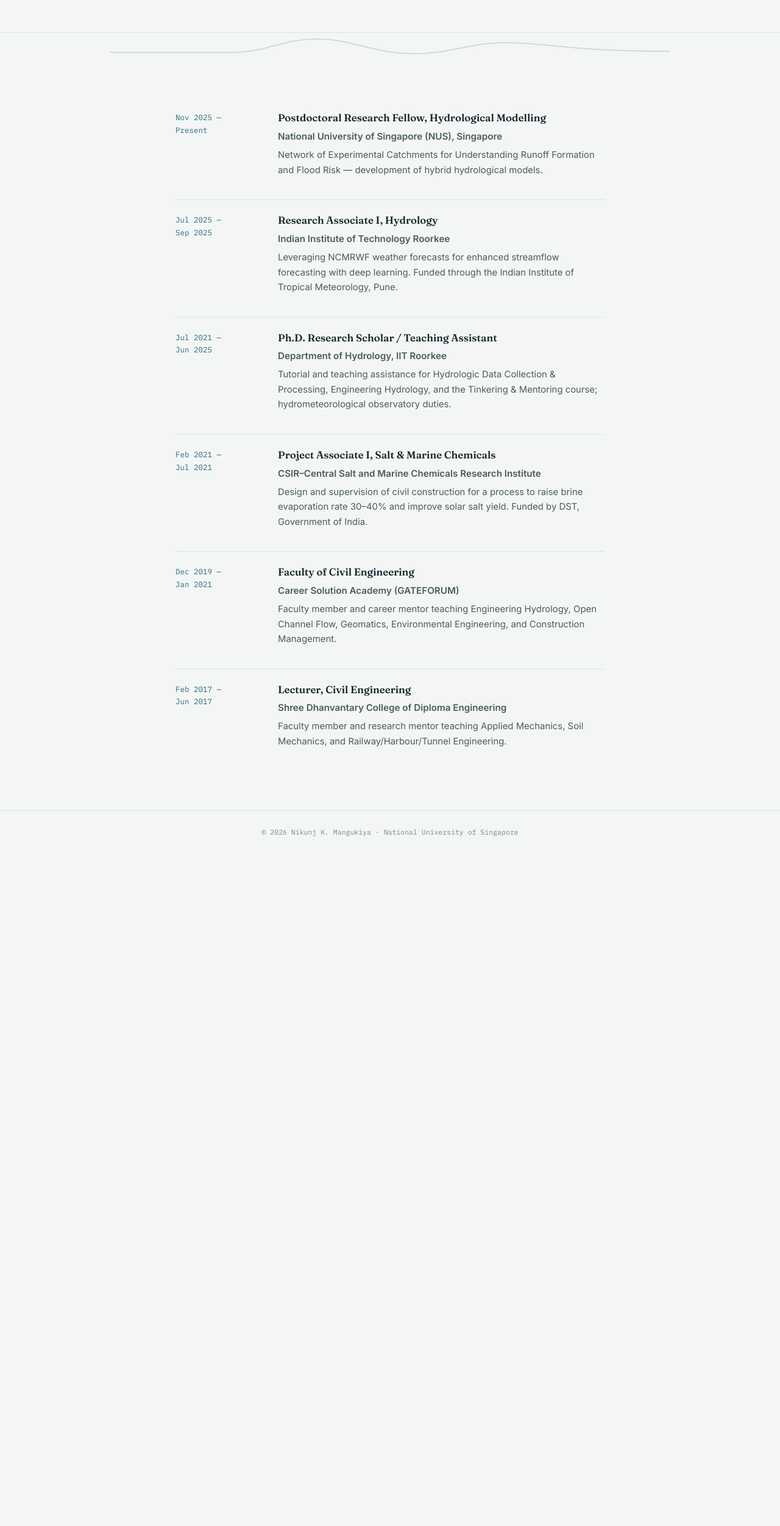
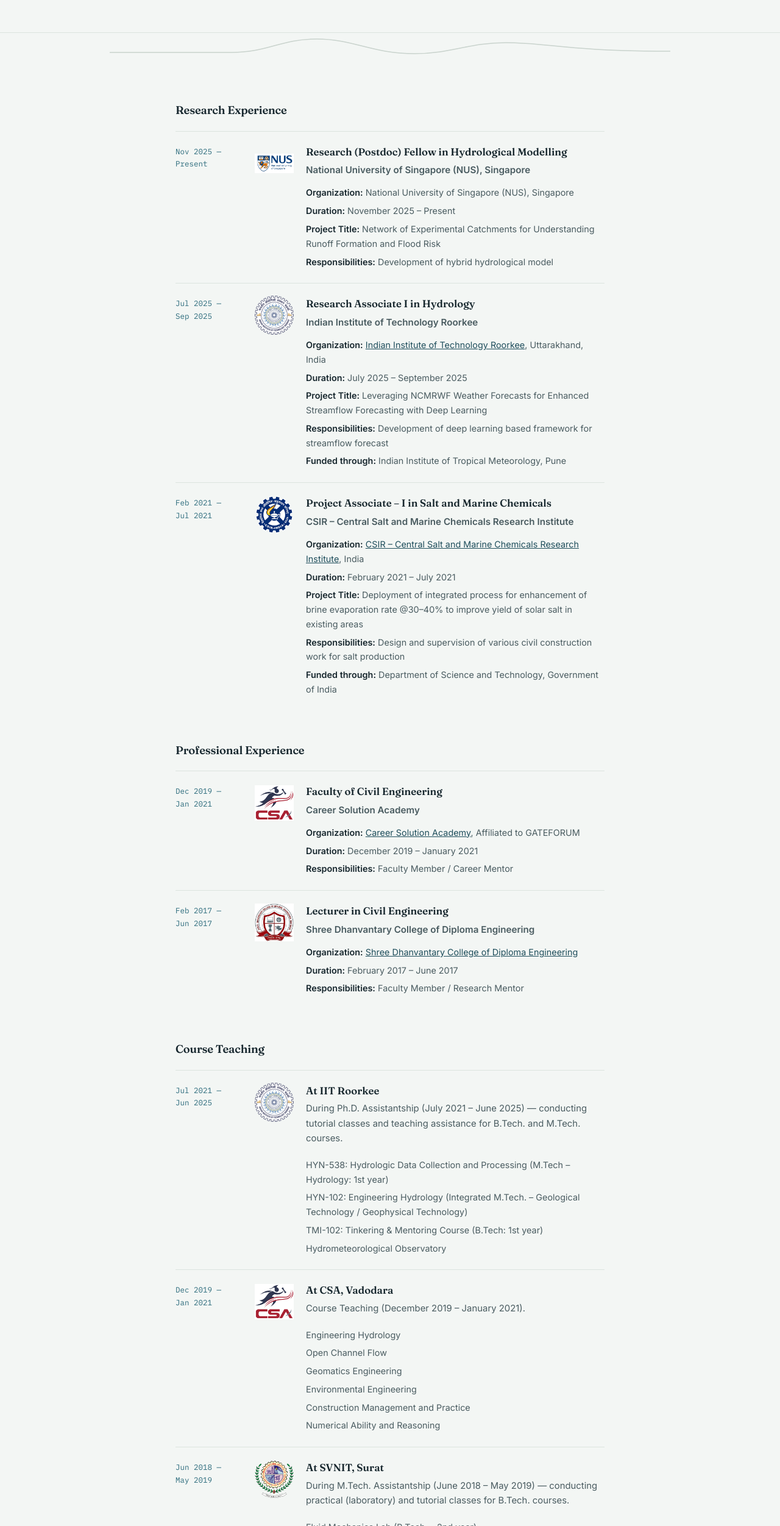
Before and after one commit to NikunjMangukiya/nikunjmangukiya.github.io, a plain HTML site: page experience.html in a window 1280 px wide. Shown: the part 297-2800 px from the top of the page at 61% size. Before the commit the page ends 1698 px from the top, so only its background shows below. Drawn offline with Linux system fonts and the light colour scheme.

Commit message:
Add files via upload

```diff
--- a/experience.html
+++ b/experience.html
@@ -41,52 +41,136 @@
 
 <section>
   <div class="wrap">
-    <div class="tl-item">
+    <h3 class="sub-title" style="margin-top:0;">Research Experience</h3>
+    <div class="tl-item-edu">
       <div class="tl-date">Nov 2025 &mdash;<br>Present</div>
+      <div class="tl-logo"><img src="logo-nus.png" alt="NUS logo"></div>
       <div>
-        <div class="tl-title">Postdoctoral Research Fellow, Hydrological Modelling</div>
+        <div class="tl-title">Research (Postdoc) Fellow in Hydrological Modelling</div>
         <div class="tl-org">National University of Singapore (NUS), Singapore</div>
-        <p class="tl-desc">Network of Experimental Catchments for Understanding Runoff Formation and Flood Risk &mdash; development of hybrid hydrological models.</p>
+        <ul class="thesis-meta">
+          <li><span class="k">Organization:</span> National University of Singapore (NUS), Singapore</li>
+          <li><span class="k">Duration:</span> November 2025 &ndash; Present</li>
+          <li><span class="k">Project Title:</span> Network of Experimental Catchments for Understanding Runoff Formation and Flood Risk</li>
+          <li><span class="k">Responsibilities:</span> Development of hybrid hydrological model</li>
+        </ul>
       </div>
     </div>
-    <div class="tl-item">
+    <div class="tl-item-edu">
       <div class="tl-date">Jul 2025 &mdash;<br>Sep 2025</div>
+      <div class="tl-logo"><img src="logo-iitr.png" alt="IIT Roorkee logo"></div>
       <div>
-        <div class="tl-title">Research Associate I, Hydrology</div>
+        <div class="tl-title">Research Associate I in Hydrology</div>
         <div class="tl-org">Indian Institute of Technology Roorkee</div>
-        <p class="tl-desc">Leveraging NCMRWF weather forecasts for enhanced streamflow forecasting with deep learning. Funded through the Indian Institute of Tropical Meteorology, Pune.</p>
+        <ul class="thesis-meta">
+          <li><span class="k">Organization:</span> <a href="https://www.iitr.ac.in/" target="_blank" rel="noopener">Indian Institute of Technology Roorkee</a>, Uttarakhand, India</li>
+          <li><span class="k">Duration:</span> July 2025 &ndash; September 2025</li>
+          <li><span class="k">Project Title:</span> Leveraging NCMRWF Weather Forecasts for Enhanced Streamflow Forecasting with Deep Learning</li>
+          <li><span class="k">Responsibilities:</span> Development of deep learning based framework for streamflow forecast</li>
+          <li><span class="k">Funded through:</span> Indian Institute of Tropical Meteorology, Pune</li>
+        </ul>
       </div>
     </div>
-    <div class="tl-item">
-      <div class="tl-date">Jul 2021 &mdash;<br>Jun 2025</div>
+    <div class="tl-item-edu">
+      <div class="tl-date">Feb 2021 &mdash;<br>Jul 2021</div>
+      <div class="tl-logo"><img src="logo-csir.png" alt="CSIR-CSMCRI logo"></div>
       <div>
-        <div class="tl-title">Ph.D. Research Scholar / Teaching Assistant</div>
-        <div class="tl-org">Department of Hydrology, IIT Roorkee</div>
-        <p class="tl-desc">Tutorial and teaching assistance for Hydrologic Data Collection &amp; Processing, Engineering Hydrology, and the Tinkering &amp; Mentoring course; hydrometeorological observatory duties.</p>
+        <div class="tl-title">Project Associate &ndash; I in Salt and Marine Chemicals</div>
+        <div class="tl-org">CSIR &ndash; Central Salt and Marine Chemicals Research Institute</div>
+        <ul class="thesis-meta">
+          <li><span class="k">Organization:</span> <a href="https://www.csmcri.res.in/" target="_blank" rel="noopener">CSIR &ndash; Central Salt and Marine Chemicals Research Institute</a>, India</li>
+          <li><span class="k">Duration:</span> February 2021 &ndash; July 2021</li>
+          <li><span class="k">Project Title:</span> Deployment of integrated process for enhancement of brine evaporation rate @30&ndash;40% to improve yield of solar salt in existing areas</li>
+          <li><span class="k">Responsibilities:</span> Design and supervision of various civil construction work for salt production</li>
+          <li><span class="k">Funded through:</span> Department of Science and Technology, Government of India</li>
+        </ul>
       </div>
     </div>
-    <div class="tl-item">
-      <div class="tl-date">Feb 2021 &mdash;<br>Jul 2021</div>
+
+
+    <h3 class="sub-title">Professional Experience</h3>
+    <div class="tl-item-edu">
+      <div class="tl-date">Dec 2019 &mdash;<br>Jan 2021</div>
+      <div class="tl-logo"><img src="logo-csa.png" alt="Career Solution Academy logo"></div>
       <div>
-        <div class="tl-title">Project Associate I, Salt &amp; Marine Chemicals</div>
-        <div class="tl-org">CSIR&ndash;Central Salt and Marine Chemicals Research Institute</div>
-        <p class="tl-desc">Design and supervision of civil construction for a process to raise brine evaporation rate 30&ndash;40% and improve solar salt yield. Funded by DST, Government of India.</p>
+        <div class="tl-title">Faculty of Civil Engineering</div>
+        <div class="tl-org">Career Solution Academy</div>
+        <ul class="thesis-meta">
+          <li><span class="k">Organization:</span> <a href="http://careersolutionacademy.com/" target="_blank" rel="noopener">Career Solution Academy</a>, Affiliated to GATEFORUM</li>
+          <li><span class="k">Duration:</span> December 2019 &ndash; January 2021</li>
+          <li><span class="k">Responsibilities:</span> Faculty Member / Career Mentor</li>
+        </ul>
       </div>
     </div>
-    <div class="tl-item">
-      <div class="tl-date">Dec 2019 &mdash;<br>Jan 2021</div>
+    <div class="tl-item-edu">
+      <div class="tl-date">Feb 2017 &mdash;<br>Jun 2017</div>
+      <div class="tl-logo"><img src="logo-sdcde.png" alt="SDCDE logo"></div>
       <div>
-        <div class="tl-title">Faculty of Civil Engineering</div>
-        <div class="tl-org">Career Solution Academy (GATEFORUM)</div>
-        <p class="tl-desc">Faculty member and career mentor teaching Engineering Hydrology, Open Channel Flow, Geomatics, Environmental Engineering, and Construction Management.</p>
+        <div class="tl-title">Lecturer in Civil Engineering</div>
+        <div class="tl-org">Shree Dhanvantary College of Diploma Engineering</div>
+        <ul class="thesis-meta">
+          <li><span class="k">Organization:</span> <a href="http://sdcet.org.in/index.php" target="_blank" rel="noopener">Shree Dhanvantary College of Diploma Engineering</a></li>
+          <li><span class="k">Duration:</span> February 2017 &ndash; June 2017</li>
+          <li><span class="k">Responsibilities:</span> Faculty Member / Research Mentor</li>
+        </ul>
       </div>
     </div>
-    <div class="tl-item">
+
+
+    <h3 class="sub-title">Course Teaching</h3>
+    <div class="tl-item-edu">
+      <div class="tl-date">Jul 2021 &mdash;<br>Jun 2025</div>
+      <div class="tl-logo"><img src="logo-iitr.png" alt="IIT Roorkee logo"></div>
+      <div>
+        <div class="tl-title">At IIT Roorkee</div>
+        <p class="tl-desc" style="margin-top:2px;">During Ph.D. Assistantship (July 2021 &ndash; June 2025) &mdash; conducting tutorial classes and teaching assistance for B.Tech. and M.Tech. courses.</p>
+        <ul class="thesis-meta">
+          <li>HYN-538: Hydrologic Data Collection and Processing (M.Tech &ndash; Hydrology: 1st year)</li>
+          <li>HYN-102: Engineering Hydrology (Integrated M.Tech. &ndash; Geological Technology / Geophysical Technology)</li>
+          <li>TMI-102: Tinkering &amp; Mentoring Course (B.Tech: 1st year)</li>
+          <li>Hydrometeorological Observatory</li>
+        </ul>
+      </div>
+    </div>
+    <div class="tl-item-edu">
+      <div class="tl-date">Dec 2019 &mdash;<br>Jan 2021</div>
+      <div class="tl-logo"><img src="logo-csa.png" alt="Career Solution Academy logo"></div>
+      <div>
+        <div class="tl-title">At CSA, Vadodara</div>
+        <p class="tl-desc" style="margin-top:2px;">Course Teaching (December 2019 &ndash; January 2021).</p>
+        <ul class="thesis-meta">
+          <li>Engineering Hydrology</li>
+          <li>Open Channel Flow</li>
+          <li>Geomatics Engineering</li>
+          <li>Environmental Engineering</li>
+          <li>Construction Management and Practice</li>
+          <li>Numerical Ability and Reasoning</li>
+        </ul>
+      </div>
+    </div>
+    <div class="tl-item-edu">
+      <div class="tl-date">Jun 2018 &mdash;<br>May 2019</div>
+      <div class="tl-logo"><img src="logo-svnit.png" alt="SVNIT Surat logo"></div>
+      <div>
+        <div class="tl-title">At SVNIT, Surat</div>
+        <p class="tl-desc" style="margin-top:2px;">During M.Tech. Assistantship (June 2018 &ndash; May 2019) &mdash; conducting practical (laboratory) and tutorial classes for B.Tech. courses.</p>
+        <ul class="thesis-meta">
+          <li>Fluid Mechanics Lab (B.Tech. &ndash; 2nd year)</li>
+          <li>Hydraulics and Hydraulic Machine Lab (B.Tech. &ndash; 2nd year)</li>
+        </ul>
+      </div>
+    </div>
+    <div class="tl-item-edu">
       <div class="tl-date">Feb 2017 &mdash;<br>Jun 2017</div>
+      <div class="tl-logo"><img src="logo-sdcde.png" alt="SDCDE logo"></div>
       <div>
-        <div class="tl-title">Lecturer, Civil Engineering</div>
-        <div class="tl-org">Shree Dhanvantary College of Diploma Engineering</div>
-        <p class="tl-desc">Faculty member and research mentor teaching Applied Mechanics, Soil Mechanics, and Railway/Harbour/Tunnel Engineering.</p>
+        <div class="tl-title">At SDCDE, Surat</div>
+        <p class="tl-desc" style="margin-top:2px;">Course Teaching (February 2017 &ndash; June 2017).</p>
+        <ul class="thesis-meta">
+          <li>Applied Mechanics (Diploma&ndash;Civil: 1st Year)</li>
+          <li>Soil Mechanics (Diploma&ndash;Civil: 2nd Year)</li>
+          <li>Railway, Harbour and Tunnel Engineering (Diploma&ndash;Civil: 3rd Year)</li>
+        </ul>
       </div>
     </div>
 
```
Also changed, not shown: logo-csa.png (added), logo-csir.png (added), logo-nus.png (added), logo-sdcde.png (added).
